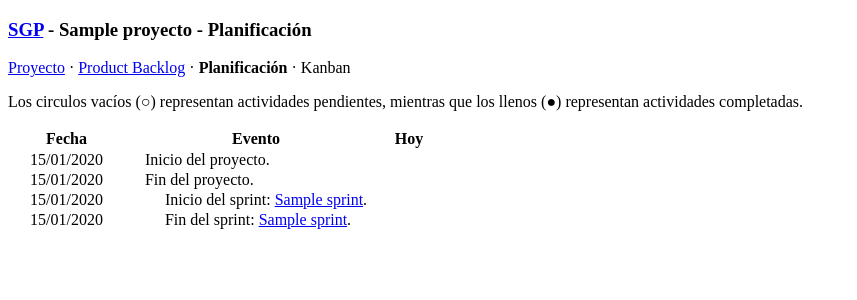
After one commit to santi-acv/sgp-is2, a Django app: a page that uses sgp/templates/sgp/proyecto-menu.html in a window 1280 px wide. The commit adds this page. Shown: the top 300 px of the page, without its empty margins (0-857 px from the left). Run offline with Django 3.2, Linux system fonts and the light colour scheme; a user stored in the database is signed in; tables that the repository leaves empty hold one stand-in row (values such as "Sample post").

Commit message:
permite ver la planificación de actividades

```diff
--- a/sgp/models.py
+++ b/sgp/models.py
@@ -8,7 +8,6 @@ import datetime
 from django.db import models
 from django.contrib.auth.models import AbstractBaseUser, BaseUserManager, PermissionsMixin, Group, Permission
 from django.utils import timezone
-from django.utils.timezone import now
 from guardian.shortcuts import assign_perm, get_perms_for_model, remove_perm
 
 
@@ -208,9 +207,9 @@ class Proyecto(models.Model):
         msg = {'errores': [], 'advertencias': []}
 
         # verifica que ya sea la fecha de inicio
-        if now().date() < self.fecha_inicio:
+        if timezone.localdate() < self.fecha_inicio:
             msg['advertencias'].append('Todavía no ha llegado la fecha de inicio.')
-        elif self.fecha_inicio < now().date():
+        elif self.fecha_inicio < timezone.localdate():
             msg['advertencias'].append('Ya ha pasado la fecha de inicio.')
 
         # verifica que haya tiempo para al menos un sprint
@@ -239,9 +238,9 @@ class Proyecto(models.Model):
         msg = {'errores': [], 'advertencias': []}
 
         # verifica que ya sea la fecha de fin
-        if now().date() < self.fecha_fin:
+        if timezone.localdate() < self.fecha_fin:
             msg['advertencias'].append('Todavía no ha llegado la fecha de fin.')
-        elif self.fecha_fin < now().date():
+        elif self.fecha_fin < timezone.localdate():
             msg['advertencias'].append('Ya ha pasado la fecha de fin.')
 
         # verifica que todos los sprints hayan terminado
@@ -394,17 +393,25 @@ class Sprint(models.Model):
         """
         msg = {'errores': [], 'advertencias': []}
 
-        # verifica que ya sea la fecha de inicio
-        if now().date() < self.fecha_inicio:
-            msg['advertencias'].append('Todavía no ha llegado la fecha de inicio.')
-        elif self.fecha_inicio < now().date():
-            msg['advertencias'].append('Ya ha pasado la fecha de inicio.')
-
-        # verifica que no haya otro sprint en curso
-        if self.proyecto.sprint_activo:
+        # verifica que el proyecto ya haya iniciado y no haya otro sprint en curso
+        if self.proyecto.estado == Proyecto.Estado.PENDIENTE:
+            msg['errores'].append('El proyecto aún no ha iniciado.')
+        elif self.proyecto.sprint_activo:
             msg['errores'].append('Ya existe un sprint en curso.')
             if self.fecha_inicio < self.proyecto.sprint_activo.fecha_fin:
                 msg['advertencias'].append('El inicio de este sprint se solapa con el fin del sprint activo.')
+
+        # verifica que ya sea la fecha de inicio
+        if timezone.localdate() < self.fecha_inicio:
+            msg['advertencias'].append('Todavía no ha llegado la fecha de inicio.')
+        elif self.fecha_inicio < timezone.localdate():
+            msg['advertencias'].append('Ya ha pasado la fecha de inicio.')
+
+        # verifica que las fechas de inicio y de fin entren en el proyecto
+        if self.fecha_inicio < self.proyecto.fecha_inicio:
+            msg['advertencias'].append('El sprint no puede iniciar antes que el proyecto.')
+        elif self.fecha_fin > self.proyecto.fecha_fin:
+            msg['advertencias'].append('El sprint no puede terminar después que el proyecto.')
 
         # verifica que haya al menos un desarrollador
         if not self.equipo.first():
@@ -440,10 +447,18 @@ class Sprint(models.Model):
         msg = {'errores': [], 'advertencias': []}
 
         # verifica que ya sea la fecha de fin
-        if now().date() < self.fecha_fin:
+        if timezone.localdate() < self.fecha_fin:
             msg['advertencias'].append('Todavía no ha llegado la fecha de fin.')
-        elif self.fecha_fin < now().date():
+        elif self.fecha_fin < timezone.localdate():
             msg['advertencias'].append('Ya ha pasado la fecha de fin.')
+
+        # verifica que la fecha de fin sea válida
+        if self.fecha_fin > self.proyecto.fecha_fin:
+            msg['advertencias'].append('El sprint no puede terminar después que el proyecto.')
+
+        for user_story in self.sprint_backlog.all():
+            if user_story.estado != UserStory.Estado.FINALIZADO:
+                msg['advertencias'].append('El sprint tiene user stories sin terminar.')
 
         return msg
 
--- a/sgp/templates/sgp/proyecto-menu.html
+++ b/sgp/templates/sgp/proyecto-menu.html
@@ -31,7 +31,10 @@
     {% else %}
         &#183; <a href="{% url 'sgp:product_backlog' proyecto.id %}">Product Backlog</a>
     {% endif %}
-    &#183; Planificación
+    {% if pos == "Planificación" %}
+        &#183; <strong>Planificación</strong>
+    {% else %}
+        &#183; <a href="{% url 'sgp:planificacion' proyecto.id %}">Planificación</a>
+    {% endif %}
     &#183; Kanban
-    &#183; Burndown Chart
 </p>
--- /dev/null
+++ b/sgp/templates/sgp/proyecto-planificacion.html
@@ -0,0 +1,45 @@
+<!DOCTYPE html>
+<html lang="en">
+<head>
+    <meta charset="UTF-8">
+    <title>{{ proyecto.nombre }} - SGP</title>
+    <style>
+        td { padding: 0 20px; }
+    </style>
+</head>
+<body>
+{% include 'sgp/proyecto-menu.html' with pos="Planificación" %}
+{% load guardian_tags %}
+{% get_obj_perms request.user for proyecto as "proyecto_perms" %}
+<p> Los circulos vacíos (&#9675;) representan actividades pendientes,
+    mientras que los llenos (&#9679;) representan actividades completadas.</p>
+<table>
+    <tr>
+        <th>Fecha</th>
+        <th>Evento</th>
+        <th>Hoy</th>
+    </tr>
+    {% now "d/m/Y" as hoy %}
+    {% for e in eventos|dictsort:"fecha" %}
+        <tr>
+            <td>{{ e.fecha|date:"d/m/Y" }}</td>
+            {% if e.tipo == 'proyecto' %}
+                <td>{{ e.evento }} del proyecto.</td>
+            {% else %}
+                <td>&emsp; {{ e.evento }} del sprint: <a href="{% url 'sgp:mostrar_sprint' proyecto.id e.sprint.id %}">
+                    {{ e.sprint.nombre }}</a>.</td>
+            {% endif %}
+            <td>
+                {% if e.fecha|date:"d/m/Y" == hoy %}
+                    {% if e.done %}
+                        &#9679;
+                    {% else %}
+                        &#9675;
+                    {% endif %}
+                {% endif %}
+            </td>
+        </tr>
+    {% endfor %}
+</table>
+</body>
+</html>
--- a/sgp/tests.py
+++ b/sgp/tests.py
@@ -73,7 +73,8 @@ class NavigationTest(TestCase):
 
         |
         """
-        Proyecto.objects.create(nombre='Proyecto de prueba')
+        Proyecto.objects.create(nombre='Proyecto de prueba', fecha_inicio=datetime.date(2021, 12, 30),
+                                fecha_fin=datetime.date(2021, 12, 31), duracion_sprint=1)
         proj = Proyecto.objects.get(nombre='Proyecto de prueba')
         response = self.client.get(reverse('sgp:mostrar_proyecto', kwargs={'proyecto_id': proj.id}))
         self.assertEqual(response.status_code, 200,
--- a/sgp/urls.py
+++ b/sgp/urls.py
@@ -23,4 +23,5 @@ urlpatterns = [
     path('proyecto-<int:proyecto_id>/sprint-<int:sprint_id>/editar', views.editar_sprint, name='editar_sprint'),
     path('proyecto-<int:proyecto_id>/sprint-<int:sprint_id>/equipo', views.equipo_sprint, name='equipo_sprint'),
     path('proyecto-<int:proyecto_id>/sprint-<int:sprint_id>/backlog', views.sprint_backlog, name='sprint_backlog'),
+    path('proyecto-<int:proyecto_id>/planificacion', views.planificacion, name='planificacion'),
 ]
--- a/sgp/views.py
+++ b/sgp/views.py
@@ -660,3 +660,42 @@ def sprint_backlog(request, proyecto_id, sprint_id):
 
     context = {'proyecto': proyecto, 'sprint': sprint, 'form': form, 'formset': formset}
     return render(request, 'sgp/sprint-backlog.html', context)
+
+
+def planificacion(request, proyecto_id):
+    """
+    **Fecha:** 21/10/21
+
+    **Artefacto:** módulo de desarrollo
+
+    |
+    """
+    proyecto = Proyecto.objects.get(id=proyecto_id)
+    eventos = [{
+        'tipo': 'proyecto',
+        'fecha': proyecto.fecha_inicio,
+        'evento': 'Inicio',
+        'done': proyecto.estado != Proyecto.Estado.PENDIENTE,
+    }, {
+        'tipo': 'proyecto',
+        'fecha': proyecto.fecha_fin,
+        'evento': 'Fin',
+        'done': proyecto.estado == Proyecto.Estado.FINALIZADO,
+    }]
+
+    for sprint in proyecto.sprint_set.all():
+        eventos.append({
+            'fecha': sprint.fecha_inicio,
+            'evento': 'Inicio',
+            'sprint': sprint,
+            'done': sprint.estado != Sprint.Estado.PENDIENTE,
+        })
+        eventos.append({
+            'fecha': sprint.fecha_fin,
+            'evento': 'Fin',
+            'sprint': sprint,
+            'done': sprint.estado == Sprint.Estado.FINALIZADO,
+        })
+
+    context = {'proyecto': proyecto, 'eventos': eventos}
+    return render(request, 'sgp/proyecto-planificacion.html', context)
```
